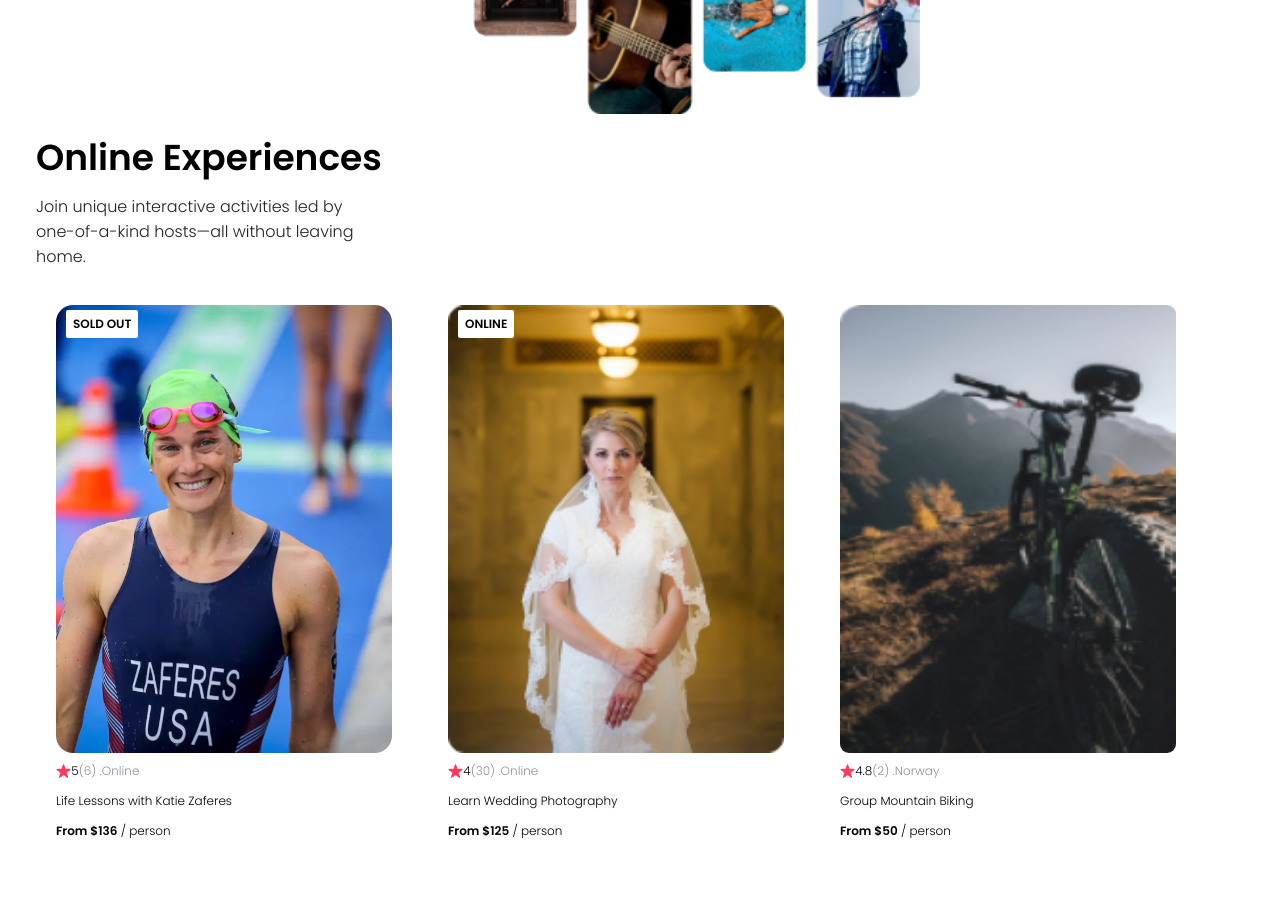
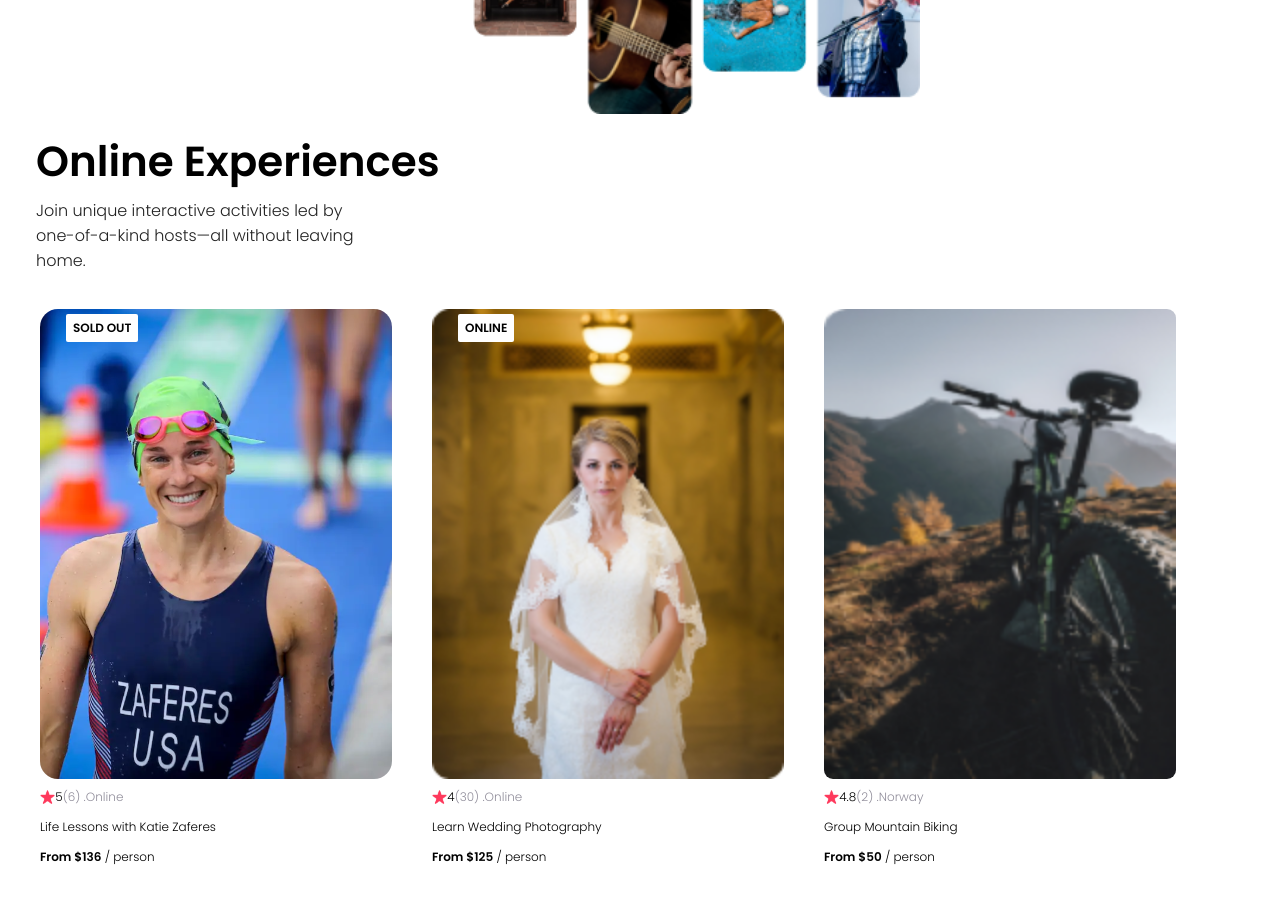
Before and after one commit to adeboluuu/Airbnb-Experiences, a React (Vite) app: page / in a window 1280 px wide. Shown: the part 380-1278 px from the top of the page. Before the commit the page ends 1252 px from the top, so only its background shows below. Built offline with nearby package versions, Linux system fonts and the light colour scheme.

Commit message:
Minor adjustments

```diff
--- a/src/assets/style.css
+++ b/src/assets/style.css
@@ -40,7 +40,7 @@ section{
 }
 
 .hero-text>h1{
-    font-size: 36px;
+    font-size: 42px;
     font-weight: 600;
     line-height: 39.6px;
     color: #000000;
@@ -57,7 +57,7 @@ section{
 }
 
 .card{
-    padding-left: 36px;
+    padding-left: 20px;
     width: 30%;
     font-size: 12px;
     flex: 0 0 auto;
```
